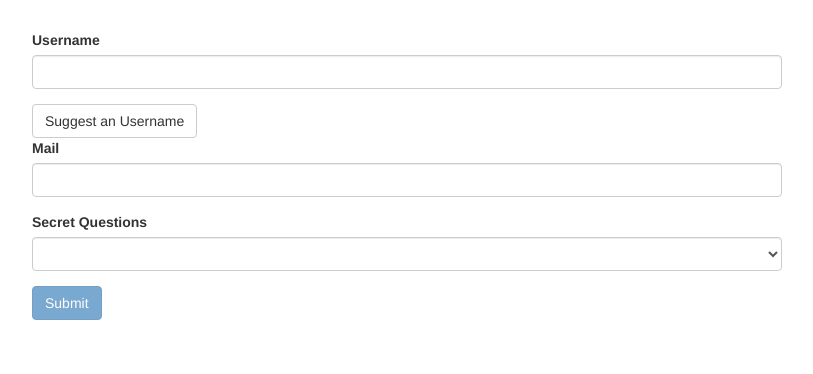
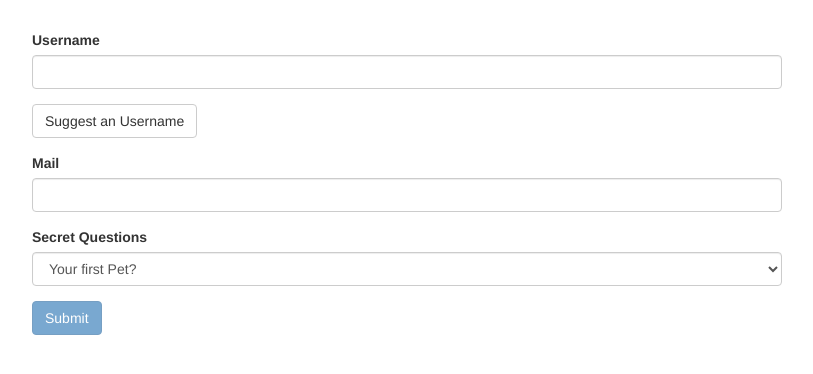
Before and after one commit to rithesh99/Angular-The-Complete-Guide-Udemy, an Angular app in the folder a8-eighth-app/: page / in a window 1280 px wide. Shown: the top 374 px of the page, without its empty margins (233-1046 px from the left). Built offline with nearby package versions, Linux system fonts and the light colour scheme.

Commit message:
Default value

```diff
--- a/a8-eighth-app/src/app/app.component.html
+++ b/a8-eighth-app/src/app/app.component.html
@@ -20,7 +20,7 @@
           <button class="btn btn-default" type="button">
             Suggest an Username
           </button>
-          <div class="form-group">
+          <div class="form-group" style="margin-top: 15px">
             <label for="email">Mail</label>
             <input
               type="email"
@@ -37,7 +37,11 @@
         </div>
         <div class="form-group">
           <label for="secret">Secret Questions</label>
-          <select id="secret" class="form-control" ngModel name="secret">
+          <select
+            id="secret"
+            class="form-control"
+            [ngModel]="'pet'"
+            name="secret">
             <option value="pet">Your first Pet?</option>
             <option value="teacher">Your first teacher?</option>
           </select>
```
